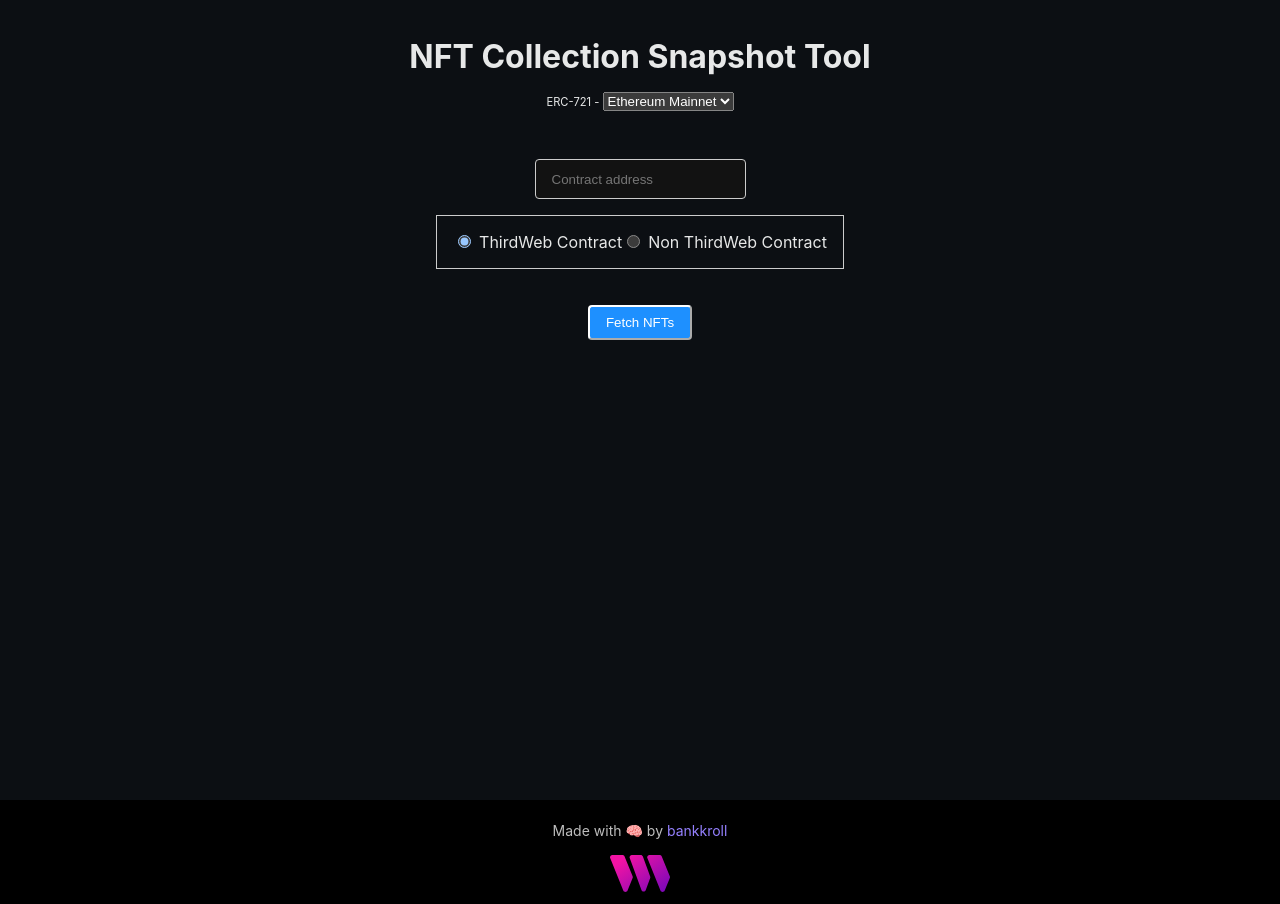
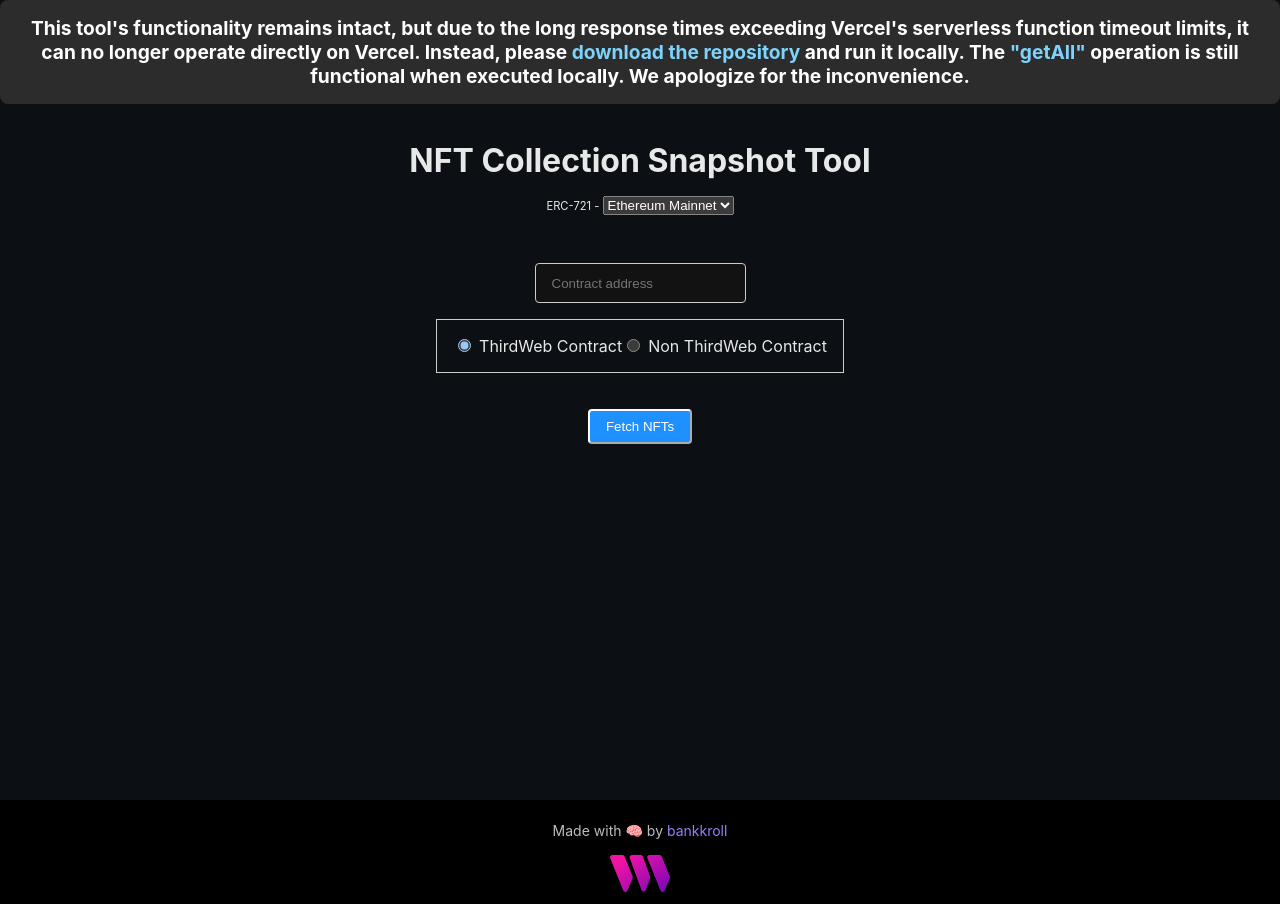
Before and after one commit to BankkRoll/snapshot-tool-thirdweb, a Next.js app: page / in a window 1280 px wide. Built offline with nearby package versions, Linux system fonts and the light colour scheme; what @thirdweb-dev/react would draw is missing.

Commit message:
last update i assume to this repo RIP "getAll"

```diff
--- a/pages/index.tsx
+++ b/pages/index.tsx
@@ -97,7 +97,11 @@
 
   return (
     <div className={styles.container}>
-      <h1 className={styles.title}>NFT Collection Snapshot Tool</h1>
+    <p className={styles.banner}>
+      This tool's functionality remains intact, but due to the long response times exceeding Vercel's serverless function timeout limits, it can no longer operate directly on Vercel. Instead, please <a href="https://github.com/BankkRoll/snapshot-tool-thirdweb" target="_blank" rel="noopener noreferrer" className="text-blue-500 underline">download the repository</a> and run it locally. The <a href="https://portal.thirdweb.com/typescript/sdk.erc721supply#getall" target="_blank" rel="noopener noreferrer" className="text-blue-500 underline">"getAll"</a> operation is still functional when executed locally. We apologize for the inconvenience.
+    </p>
+    <h1 className={styles.title}>NFT Collection Snapshot Tool</h1>
+
        <span className={styles.subtitle}>ERC-721 -{" "}
        <select value={network} onChange={handleNetworkChange} className={styles.select}>
           <option value="ethereum">Ethereum Mainnet</option>
--- a/styles/Home.module.css
+++ b/styles/Home.module.css
@@ -5,7 +5,6 @@
   flex-direction: column;
   align-items: center;
   min-height: 100vh;
-  padding: 1rem;
 }
 
 .title {
@@ -13,6 +12,20 @@
   font-weight: bold;
   margin-bottom: 1rem;
 }
+
+.banner {
+  font-size: 1.2rem;
+  font-weight: bold;
+  margin-bottom: 1rem;
+  margin-top: 0rem;
+  min-width: 100%;
+  padding: 1rem;
+  background-color: #2c2c2c;
+  color: #ffffff;
+  text-align: center;
+  border-radius: 0.5rem;
+}
+
 
 .subtitle {
   font-size: .7rem;
```
Also changed, not shown: 1 other file (tests, documents, lock files or other folders).
